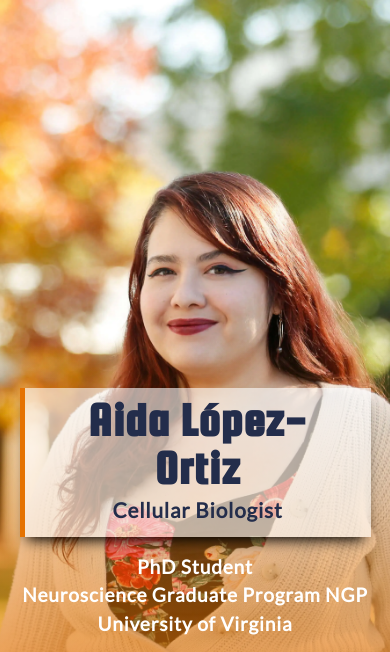
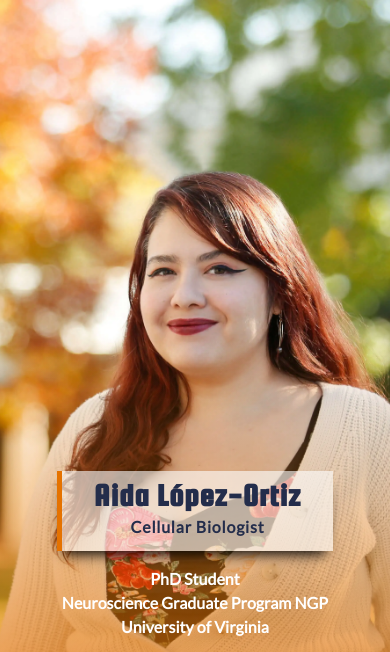
Before and after one commit to joseamadorg/cv_oryza, a plain HTML site: page index.html in a window 390 px wide. Shown: the top 652 px of the page. Drawn offline with Linux system fonts and the light colour scheme.

Commit message:
2024 Fix responsive #1 ajustes tamaño fuente nombre y titulo  para Iphone

```diff
--- a/scss/partials/_mobile.scss
+++ b/scss/partials/_mobile.scss
@@ -24,11 +24,16 @@
     }
 
     .hero__name {
-        font-size: 2rem;
+        font-size: 2rem !important;
     }
 
     .hero__subtitle {
-        font-size: 1.3rem;
+        font-size: 1rem;
+    }
+
+    .hero__caption {
+        font-size: 1rem;
+        letter-spacing: 0px;
     }
 
     .quote {
```
Also changed, not shown: img/aida_lopez-ortiz.jpg (deleted), img/aida_lopez-ortiz.webp (deleted), img/ory_cv.jpg (deleted), img/rotunda.jpg (deleted), img/rotunda.webp (deleted), scss/main.css, 1 other file.
